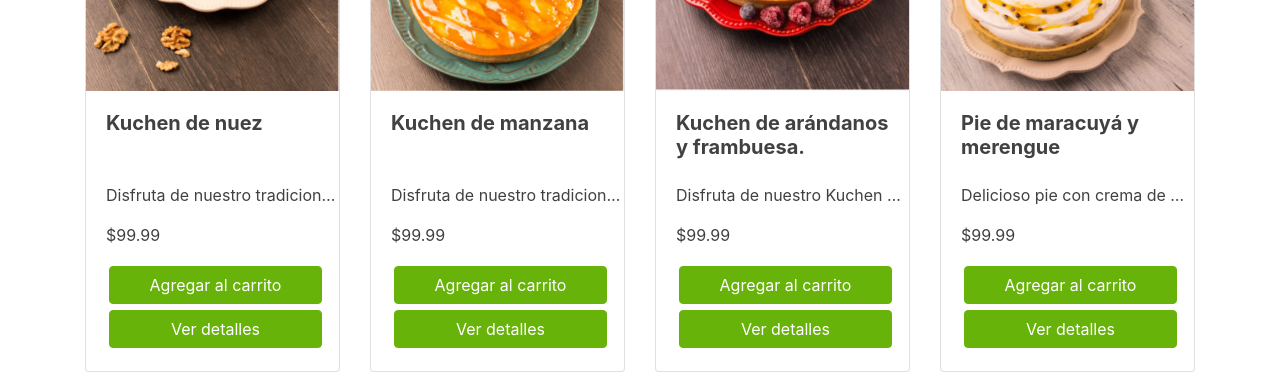
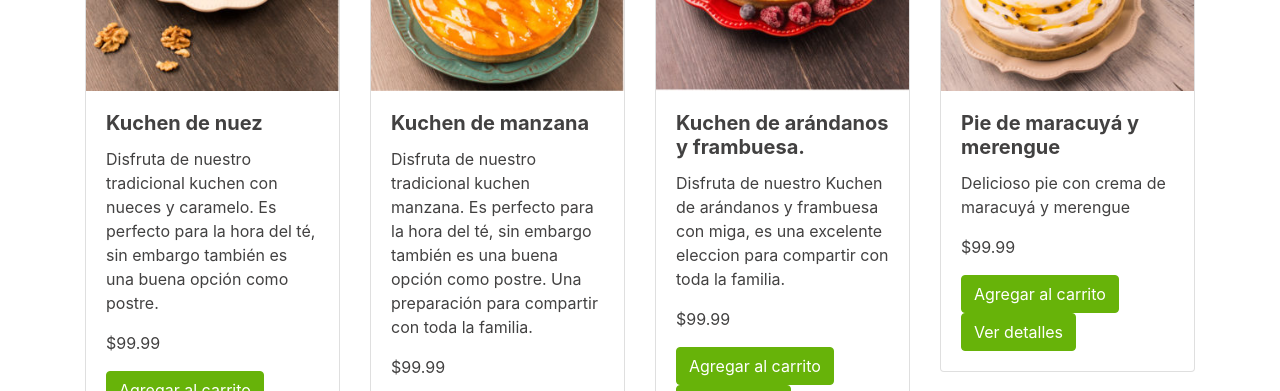
Before and after one commit to Compuelec/proyecto_web_duoc, a plain HTML site: page index.html in a window 1280 px wide. Shown: the part 770-1161 px from the top of the page. Drawn offline with nearby package versions, Linux system fonts and the light colour scheme.

Commit message:
vistas productos y promociones

```diff
--- a/css/main.css
+++ b/css/main.css
@@ -44,19 +44,6 @@ nav .nav-link.active, nav .nav-link:hover {
 .card-title {
   font-weight: bold;
   color: var(--text-color);
-  min-height: 60px;
-}
-
-.card-text {
-  width: 230px;
-  white-space: nowrap;
-  text-overflow: ellipsis;
-  overflow: hidden;
-}
-
-.card a {
-  width: 100%;
-  margin: 3px;
 }
 
 /* Cambiar el estilo del botón "Agregar al carrito" */
```
